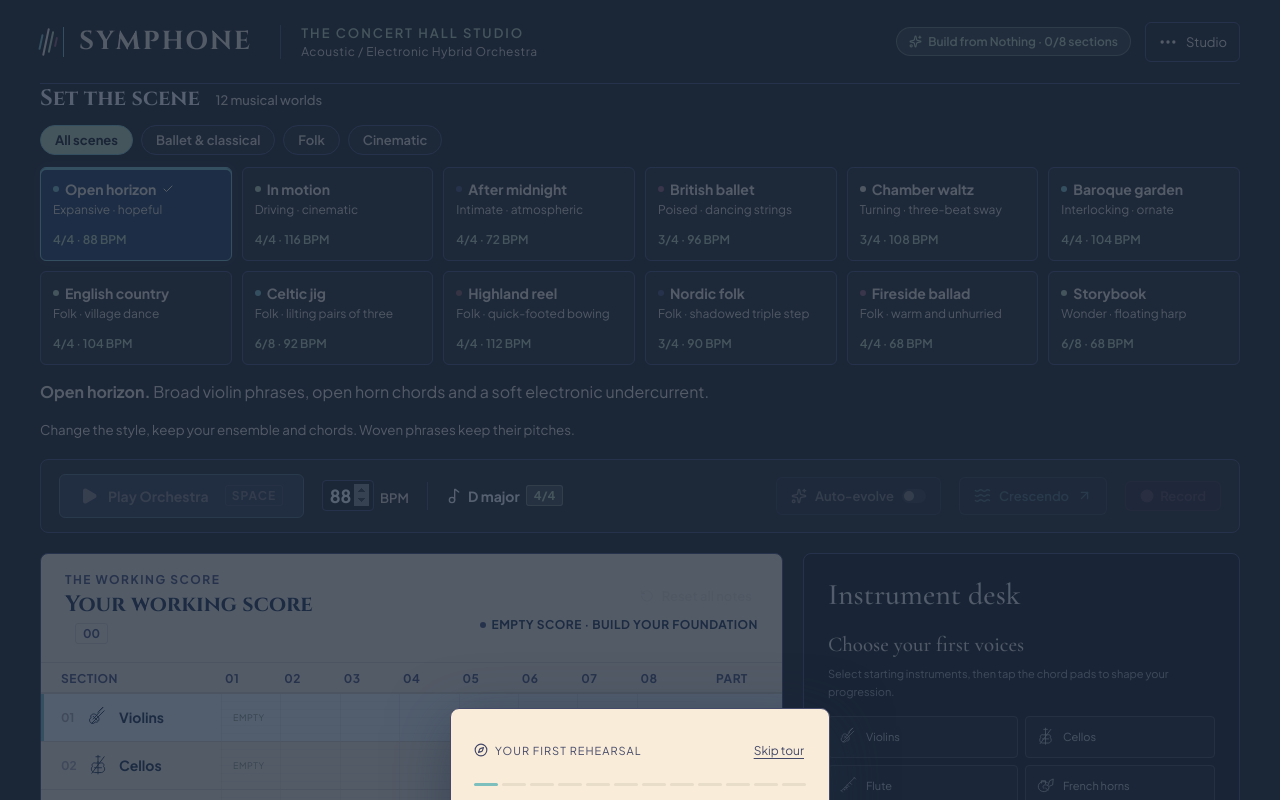
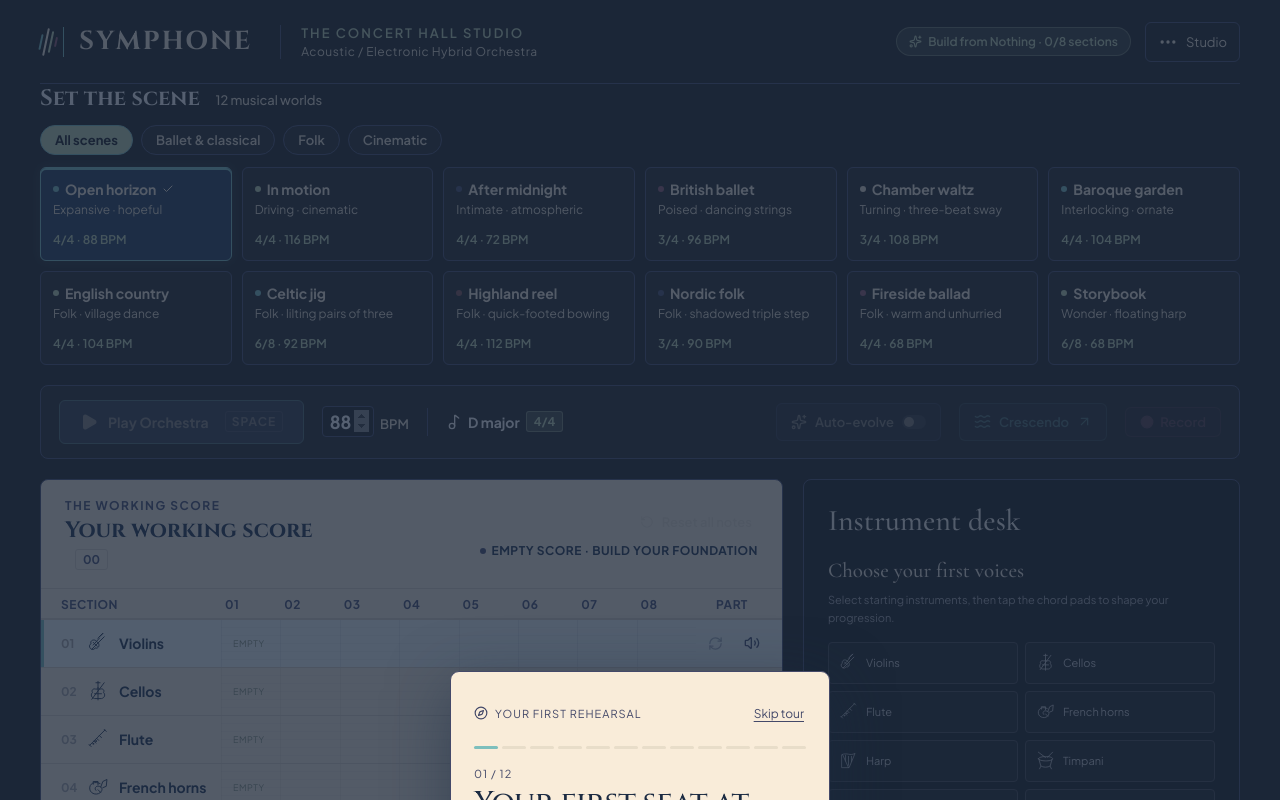
Before and after one commit to rvira/symphone, a Next.js app: page /studio in a window 1280 px wide. Shown: the top 800 px of the page. Built offline with nearby package versions, Linux system fonts and the light colour scheme.

Commit message:
style: simplify scene library presentation

```diff
--- a/components/SceneLibrary.tsx
+++ b/components/SceneLibrary.tsx
@@ -3,7 +3,6 @@ import { Check } from "lucide-react";
 import {
   SCENES,
   SCENE_FAMILIES,
-  sceneFor,
   type SceneFamily,
   type SceneId,
 } from "../lib/score";
@@ -16,7 +15,6 @@ export default function SceneLibrary({
   onChoose: (scene: SceneId) => void;
 }) {
   const [family, setFamily] = useState<SceneFamily>("All scenes");
-  const scene = sceneFor(selected);
   const visible = SCENES.filter(
     (s) => family === "All scenes" || s.family === family,
   );
@@ -62,15 +60,6 @@ export default function SceneLibrary({
           </button>
         ))}
       </div>
-      <div className="scene-program" aria-live="polite" aria-atomic="true">
-        <p>
-          <strong>{scene.name}.</strong> {scene.description}
-        </p>
-        <small>
-          Change the style, keep your ensemble and chords. Woven phrases keep
-          their pitches.
-        </small>
-      </div>
     </section>
   );
 }
```
Also changed, not shown: app/layout.tsx (line endings or trailing spaces).
